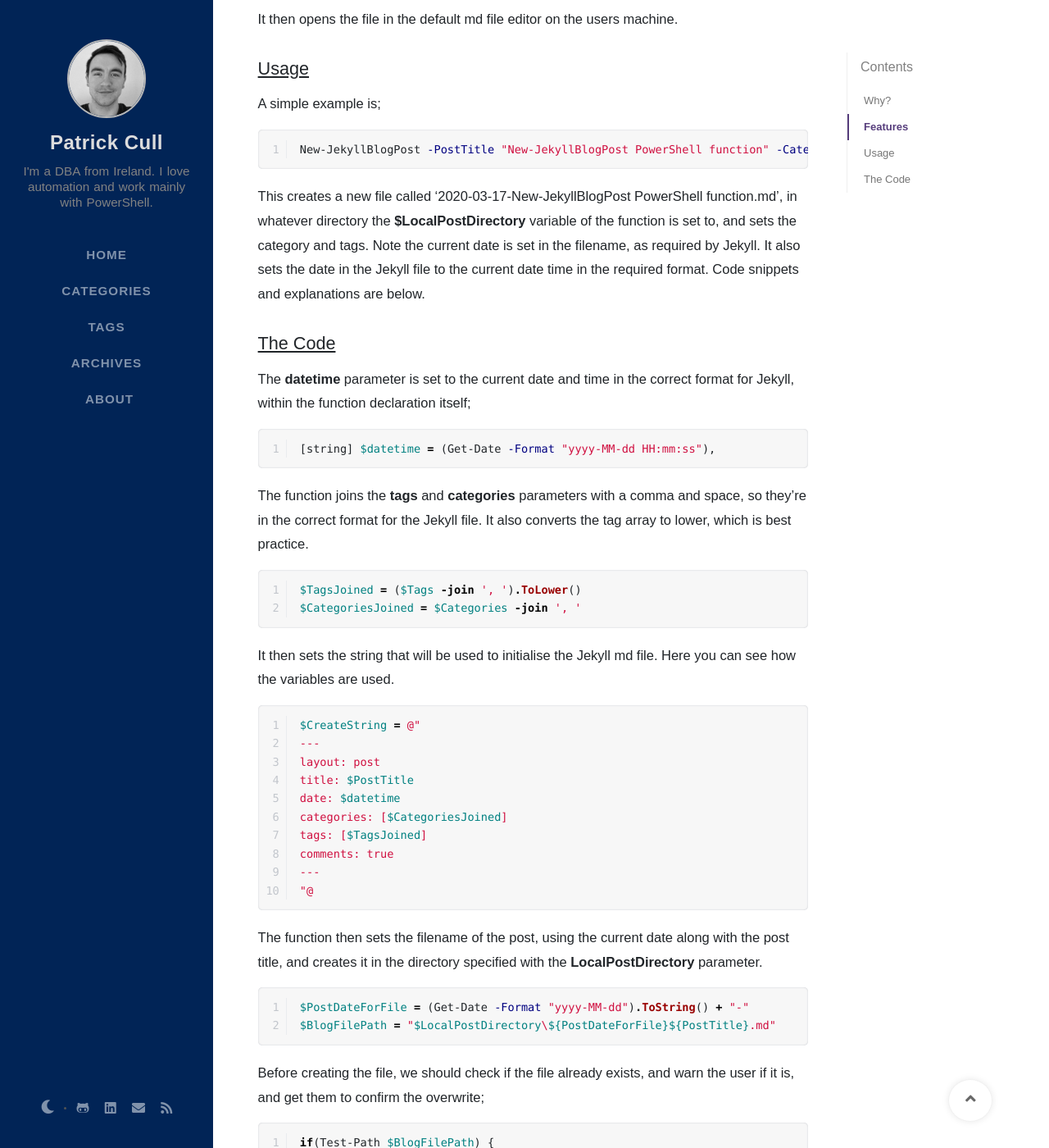
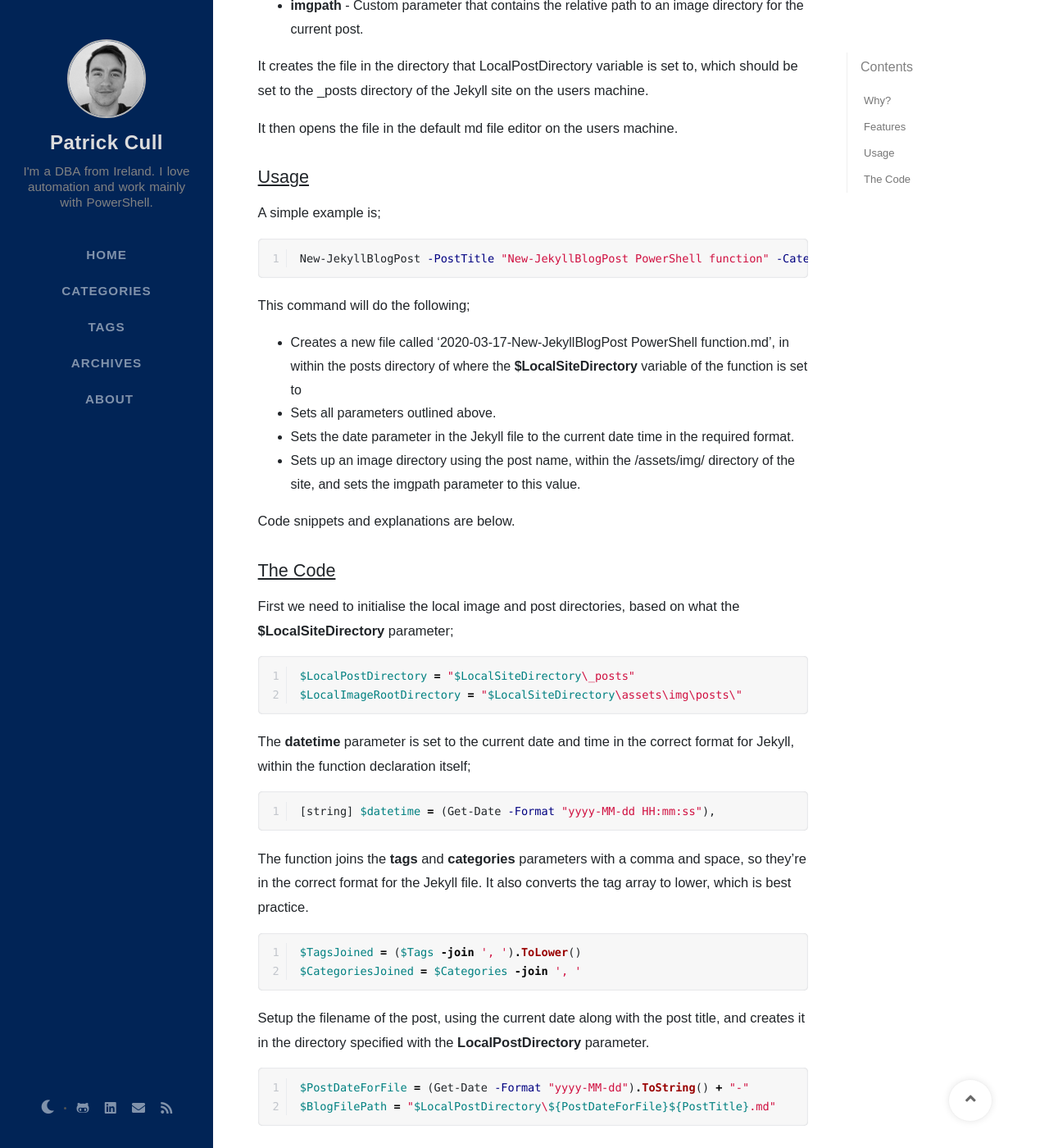
Before and after one commit to paddycull/paddycull.github.io, a Jekyll site: the page built from _posts/2020-03-17-New-JekyllBlogPost PowerShell function.md, in a window 1280 px wide and 1400 px high, scrolled down 872 px. Shown: the whole window at 82% size. Built offline with Jekyll 4.4.1, drawn with Linux system fonts in a browser that asks for light colours; nearby versions of some CDN libraries; emoji names are drawn with the system emoji font; some web fonts are replaced; comment, search, counter and statistics services are not loaded; some of the changed text lies outside the part shown.

Commit message:
Added image folder explanation

````diff
--- a/_posts/2020-03-17-New-JekyllBlogPost PowerShell function.md
+++ b/_posts/2020-03-17-New-JekyllBlogPost PowerShell function.md
@@ -8,6 +8,8 @@
 seo:
   date_modified: 2020-03-19 09:47:42 +0000
 ---
+*Update 2020-03-31 - The function now automatically creates an image directory and variable for all new posts. Details below.*
+
 This is my first blog post on this site. I thought it would be appropriate to use it to share a small, simple PowerShell script I created to automatically initialise a Jekyll post .md file with the required parameters. :slightly_smiling_face:
 
 The code is available on my GitHub <a target="_blank" href='https://github.com/paddycull/New-JekyllBlogPost'>here</a>
@@ -23,6 +25,7 @@
 * **categories** - Set by the user with the -Categories function parameter
 * **tags** - Set by the user with the -Tags function parameter
 * **comments** - Set to true.
+* **imgpath** - Custom parameter that contains the relative path to an image directory for the current post.
 
 
 It creates the file in the directory that LocalPostDirectory variable is set to, which should be set to the _posts directory of the Jekyll site on the users machine.
@@ -35,9 +38,21 @@
 New-JekyllBlogPost -PostTitle "New-JekyllBlogPost PowerShell function" -Categories "PowerShell", "Jekyll" -Tags "automation"
 ```
 
-This creates a new file called '2020-03-17-New-JekyllBlogPost PowerShell function.md', in whatever directory the **$LocalPostDirectory** variable of the function is set to, and sets the category and tags. Note the current date is set in the filename, as required by Jekyll. It also sets the date in the Jekyll file to the current date time in the required format. Code snippets and explanations are below.
+This command will do the following;
+* Creates a new file called '2020-03-17-New-JekyllBlogPost PowerShell function.md', in within the posts directory of where the **$LocalSiteDirectory** variable of the function is set to
+* Sets all parameters outlined above.
+* Sets the date parameter in the Jekyll file to the current date time in the required format.
+* Sets up an image directory using the post name, within the /assets/img/ directory of the site, and sets the imgpath parameter to this value.
+
+Code snippets and explanations are below.
 
 ## The Code
+First we need to initialise the local image and post directories, based on what the **$LocalSiteDirectory** parameter;
+```powershell
+$LocalPostDirectory = "$LocalSiteDirectory\_posts"
+$LocalImageRootDirectory = "$LocalSiteDirectory\assets\img\posts\"
+```
+
 The **datetime** parameter is set to the current date and time in the correct format for Jekyll, within the function declaration itself;
 ```powershell
 [string] $datetime = (Get-Date -Format "yyyy-MM-dd HH:mm:ss"),
@@ -49,7 +64,22 @@
 $CategoriesJoined = $Categories -join ', '
 ```
 
-It then sets the string that will be used to initialise the Jekyll md file. Here you can see how the variables are used.
+Setup the filename of the post, using the current date along with the post title, and creates it in the directory specified with the **LocalPostDirectory** parameter.
+
+```powershell
+$PostDateForFile = (Get-Date -Format "yyyy-MM-dd").ToString() + "-"
+$BlogFilePath = "$LocalPostDirectory\${PostDateForFile}${PostTitle}.md"
+```
+
+Initialise a new image directory, which name is based on the post title. RelativeImageDirectory is what the md file will use.
+```powershell
+    $JoinedPostTitle = ("${PostDateForFile}${PostTitle}" -replace ' ', '_')
+    $LocalPostImageDirectory = $LocalImageRootDirectory + $JoinedPostTitle
+    New-Item $LocalPostImageDirectory -ItemType Directory -Force | Out-Null
+    $RelativeImageDirectory = "/assets/img/posts/$JoinedPostTitle"
+```
+
+Setup the string that will be used to initialise the Jekyll md file. Here you can see how the variables are used.
 ```powershell
 $CreateString = @"
 ---
@@ -59,18 +89,12 @@
 categories: [$CategoriesJoined]
 tags: [$TagsJoined]
 comments: true
+imgpath: $RelativeImageDirectory
 ---
 "@
 ```
 
-The function then sets the filename of the post, using the current date along with the post title, and creates it in the directory specified with the **LocalPostDirectory** parameter.
-
-```powershell
-$PostDateForFile = (Get-Date -Format "yyyy-MM-dd").ToString() + "-"
-$BlogFilePath = "$LocalPostDirectory\${PostDateForFile}${PostTitle}.md"
-```
-
-Before creating the file, we should check if the file already exists, and warn the user if it is, and get them to confirm the overwrite;
+Before creating the file, check if the file already exists, and warn the user if it is, and get them to confirm the overwrite;
 ```powershell
 if(Test-Path $BlogFilePath) {
     $ConfirmOverwrite = Read-Host "$BlogFilePath already exists. Do you want to overwrite it? (y/n)"
````
Also changed, not shown: other parts of _posts/2020-03-17-New-JekyllBlogPost PowerShell function.md (+1 -1 lines).
